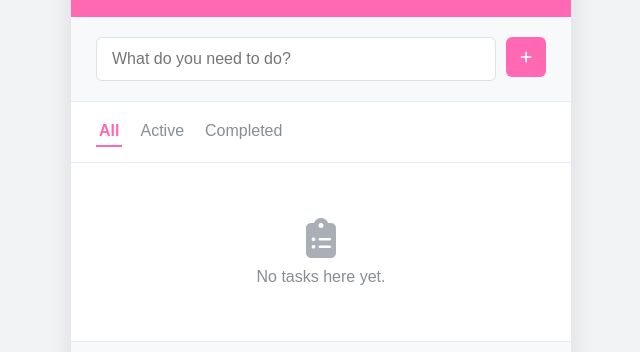
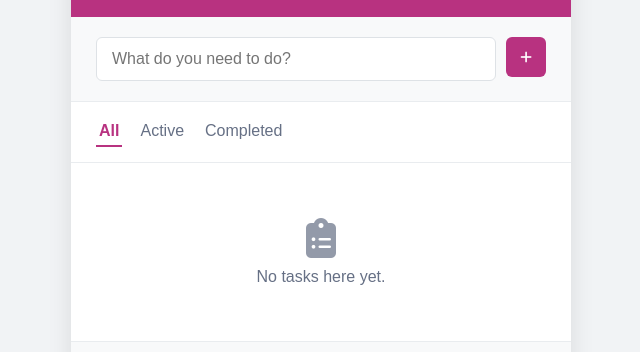
Before and after one commit to 16alves02/todo-app, a plain HTML site: page index.html in a window 1280 px wide. Shown: the part 242-594 px from the top of the page, without its empty margins (319-959 px from the left). Drawn offline with Linux system fonts and the light colour scheme.

Commit message:
fix: improve interface color contrast

```diff
--- a/styles.css
+++ b/styles.css
@@ -6,12 +6,12 @@
 }
 
 :root {
-  --primary: #ff69b4;
-  --secondary: #ffa500;
+  --primary: #b83280;
+  --secondary: #a85a00;
   --dark: #212529;
   --light: #f8f9fa;
-  --gray: #868e96;
-  --danger: #fa5252;
+  --gray: #667085;
+  --danger: #c92a2a;
   --success: #40c057;
   --border: #e9ecef;
 }
```
